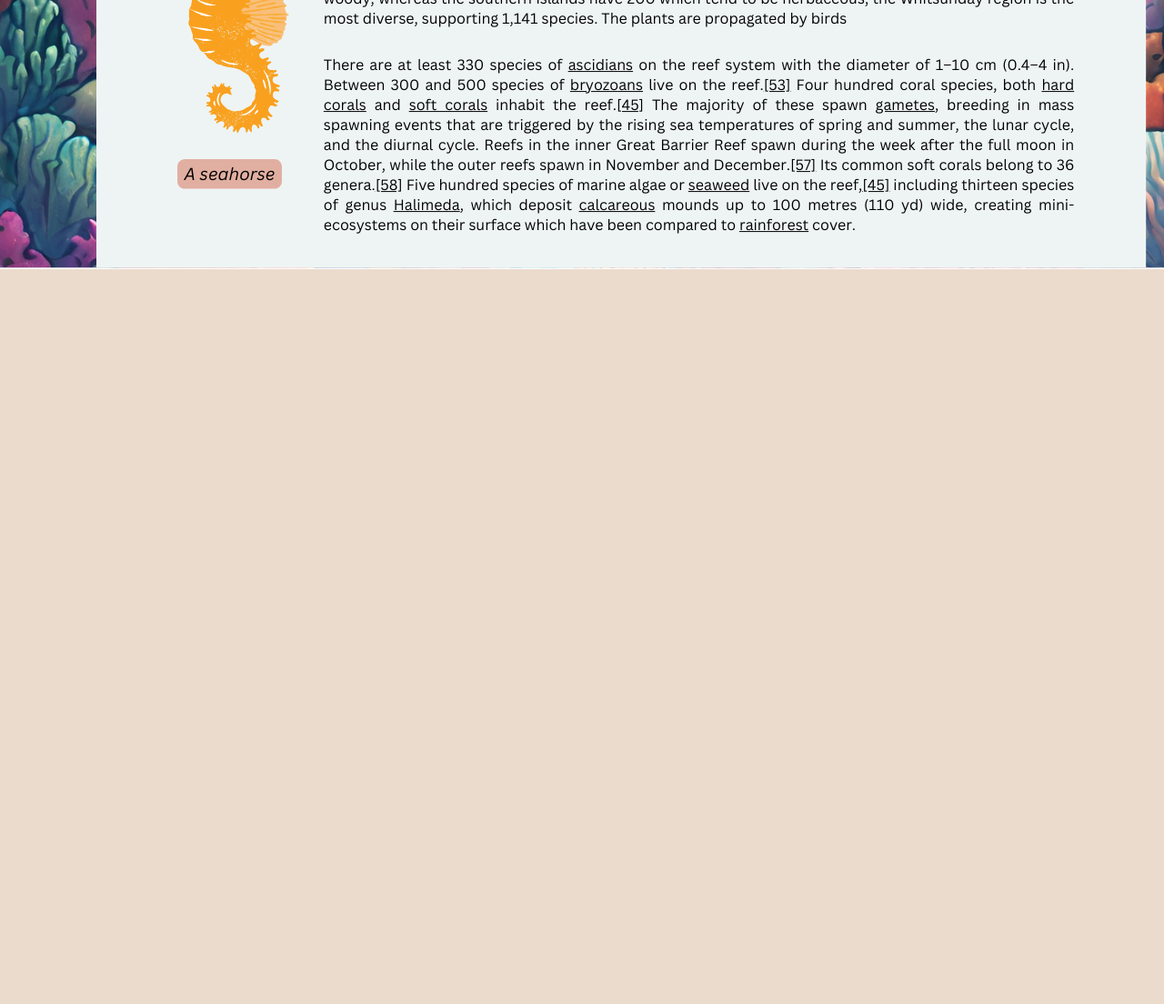
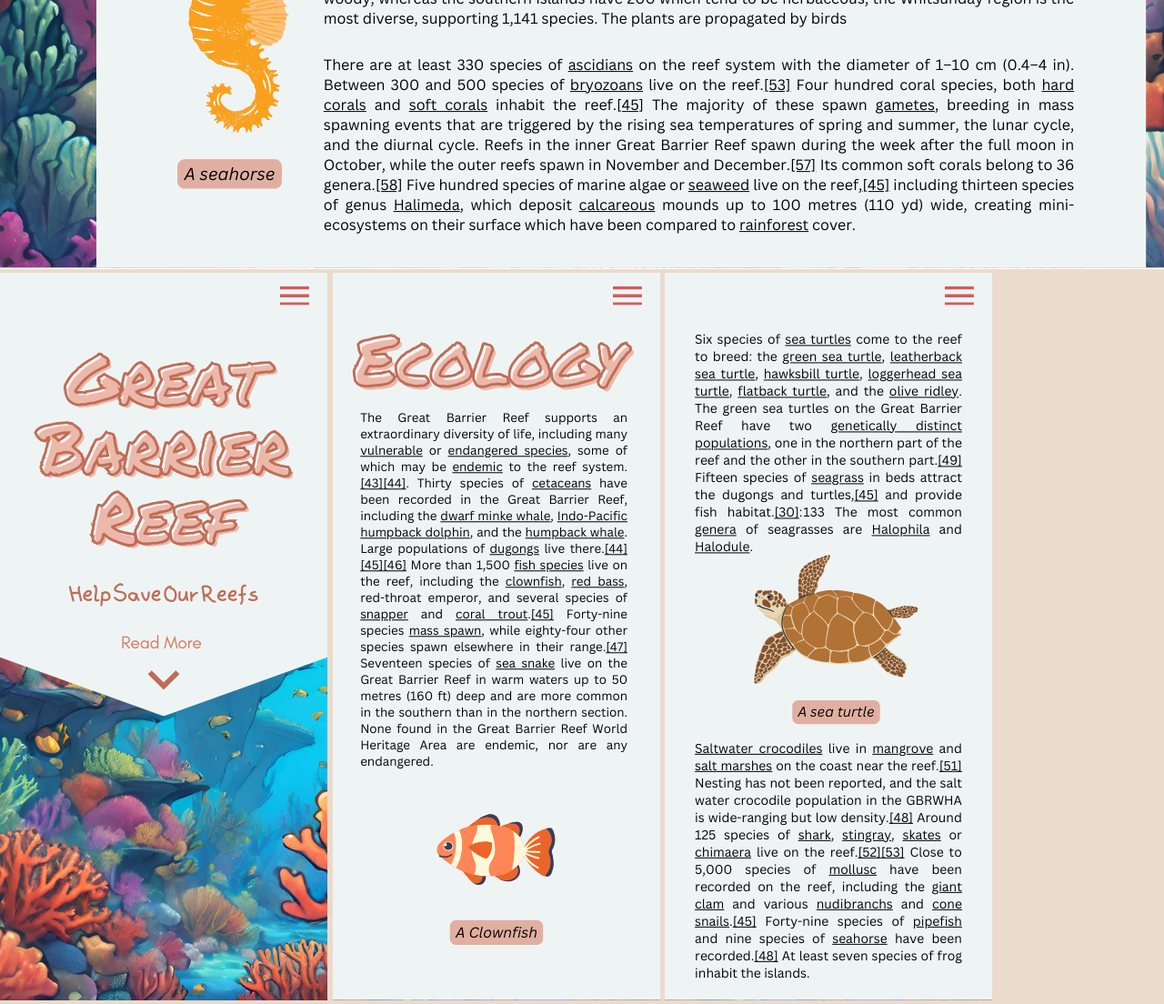
Before and after one commit to victoriacheungwustl/ifspring2024, a plain HTML site: page microsite/mockups-b/index.html in a window 1280 px wide. Shown: the part 2358-3462 px from the top of the page at 91% size. Before the commit the page ends 2658 px from the top, so only its background shows below. Drawn offline with nearby package versions, Linux system fonts and the light colour scheme; files that its build step writes are made by us from their sources; a web font is replaced by a local one.

Commit message:
mockup b done

```diff
--- a/microsite/mockups-b/index.html
+++ b/microsite/mockups-b/index.html
@@ -8,18 +8,15 @@
 </head>
 <body>
     <p><a href="https://www.canva.com/design/DAGBUao6ews/Psq8MVaUYAW75HohH5Yvqg/edit?utm_content=DAGBUao6ews&utm_campaign=designshare&utm_medium=link2&utm_source=sharebutton">canva link</a></p>
-    <p><a href="https://www.canva.com/design/DAGBUMBrrvc/B64RO7uSCi8OgnliVHhz8A/edit?utm_content=DAGBUMBrrvc&utm_campaign=designshare&utm_medium=link2&utm_source=sharebutton">canva link (mobile version)</a></p>
+    <p><a href="https://www.canva.com/design/DAGBVCoeI8c/IDy5eOmc2oR4-KOSJ7QTlQ/edit?utm_content=DAGBVCoeI8c&utm_campaign=designshare&utm_medium=link2&utm_source=sharebutton">canva link (mobile version)</a></p>
     <img src="1.png">
     <img src="2.png">
     <img src="3.png">
     <img src="4.png">
 
     <br>
-    <!-- <img src="mobile1.png">
-    <img src="mobile2.png">
-    <img src="mobile3.png">
-    <img src="mobile4.png">
-    <img src="mobile5.png">
-    <img src="mobile6.png"> -->
+    <img src="m1.png">
+    <img src="m2.png">
+    <img src="m3.png">
 </body>
 </html>
```
Also changed, not shown: microsite/mockups-b/m1.png (added), microsite/mockups-b/m2.png (added), microsite/mockups-b/m3.png (added), 1 other file.
